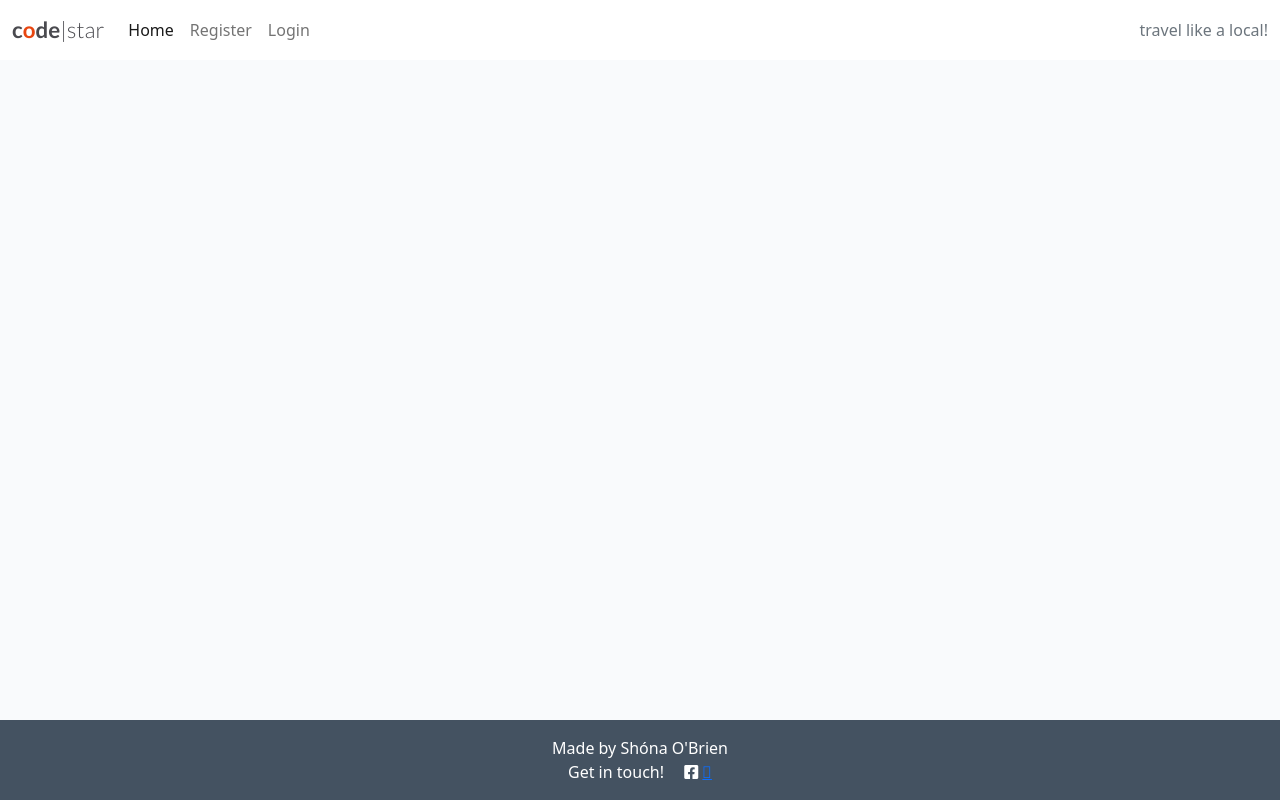
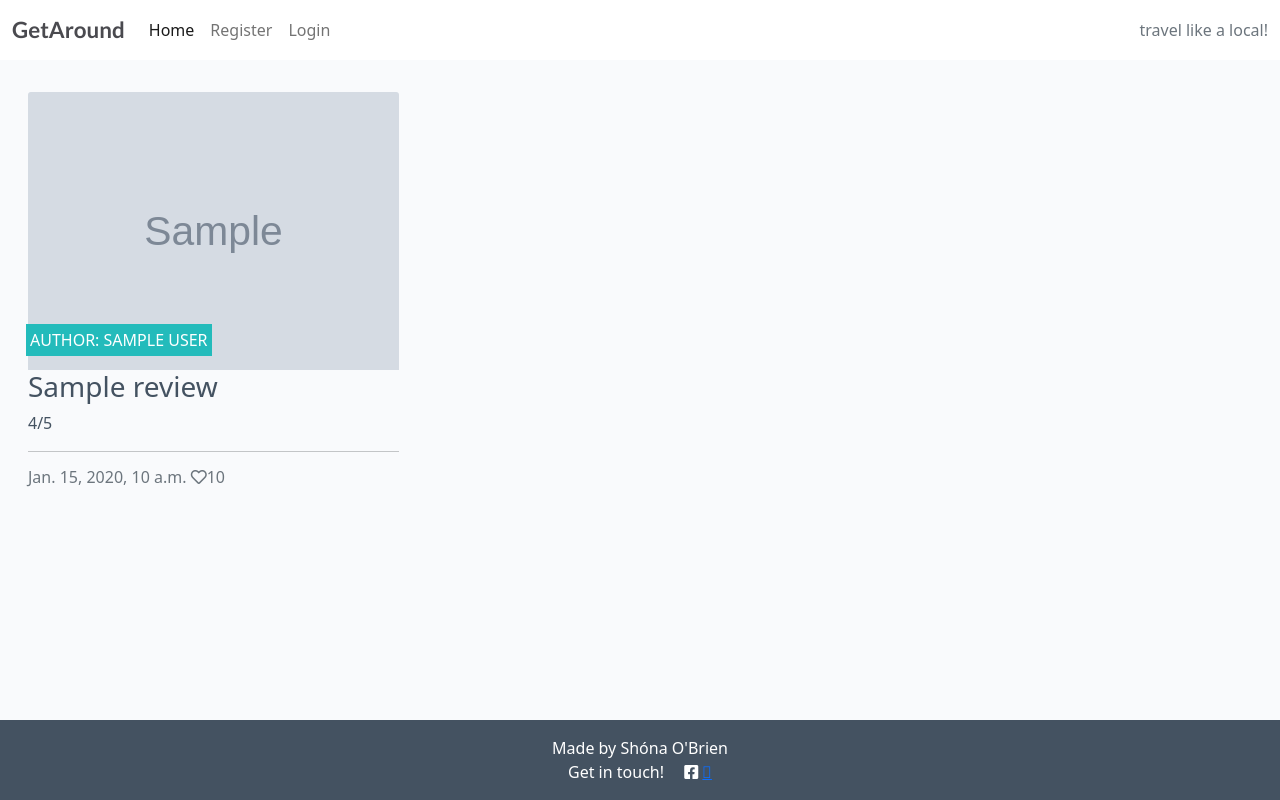
Before and after one commit to Code-Institute-Submissions/ShonaOB-GetAroundProject4_DecResub, a Django app: template templates/index.html in a window 1280 px wide. Run offline with Django 3.2, Linux system fonts and the light colour scheme; the template is opened without the code that fills it: most values are stand-ins (such as "Sample title", 1, 10 or a date in 2020); grey boxes marked "Sample" are stand-in pictures.

Commit message:
Wire up urls and html for index

```diff
--- /dev/null
+++ b/blog/urls.py
@@ -0,0 +1,7 @@
+from . import views
+from django.urls import path
+
+
+urlpatterns = [
+    path('', views.ReviewList.as_view(), name='home'),
+]
--- a/getaroundproj4/urls.py
+++ b/getaroundproj4/urls.py
@@ -16,7 +16,9 @@ Including another URLconf
 from django.contrib import admin
 from django.urls import path, include
 
+
 urlpatterns = [
     path('admin/', admin.site.urls),
+    path("", include("blog.urls"), name="blog-urls"),
     path('summernote/', include('django_summernote.urls')),
 ]
--- a/templates/base.html
+++ b/templates/base.html
@@ -26,8 +26,7 @@
 
     <nav class="navbar navbar-expand-lg navbar-light bg-white">
         <div class="container-fluid">
-            <a class="navbar-brand" href="{% url 'home' %}"><span class="brand">c<span class="red-o">o</span>de<span
-                        class="thin">|star</span></span></span></a>
+            <a class="navbar-brand" href="{% url 'home' %}"><span class="brand">GetAround</span></a>
             <button class="navbar-toggler" type="button" data-bs-toggle="collapse" data-bs-target="#navbarText"
                 aria-controls="navbarText" aria-expanded="false" aria-label="Toggle navigation">
                 <span class="navbar-toggler-icon"></span>
--- a/templates/index.html
+++ b/templates/index.html
@@ -5,13 +5,56 @@
 <div class="container-fluid">
     <div class="row">
 
-        <!-- Blog Entries Column -->
+        <!-- Review Entries Column -->
         <div class="col-12 mt-3 left">
             <div class="row">
-
+            {% for review in object_list %}
+                <div class="col-md-4">
+                    <div class="card mb-4">
+                        <div class="card-body">
+                            <div class="image-container">
+                                {% if "placeholder" in review.featured_image.url %}
+                                <img class="card-img-top"
+                                    src="https://codeinstitute.s3.amazonaws.com/fullstack/blog/default.jpg">
+                                {% else %}
+                                <img class="card-img-top" src="{{ review.featured_image.url }}">
+                                {% endif %}
+                                <div class="image-flash">
+                                    <p class="author">Author: {{ review.author }}</p>
+                                </div>
+                            </div>
+                            <a href="#" class="post-link">
+                                <h3 class="card-title">{{ review.title }}</h3>
+                                <p class="card-text">{{ review.rating }}/5</p>
+                            </a>
+                            <hr>
+                            <p class="card-text text-muted h6">{{ review.created_on }}
+                            <i class="far fa-heart"></i>{{ review.number_of_likes }}
+                            </p>
+                        </div>
+                    </div>
+                </div>
+            {% if forloop.counter|divisibleby:3 %}
+            </div>
+            <div class="row">
+            {% endif %}
+            {% endfor %}
             </div>
         </div>
     </div>
+    {% if is_paginated %}
+    <nav aria-label="Page Navigation">
+        <ul class="pagination justify-content-center">
+            {% if page_obj.has_previous %}
+            <li><a href="?page={{ page_obj.previous_page_number }}" class="page-link">&laquo; PREV </a></li>
+            {% endif %}
+            {% if page_obj.has_next %}
+            <li><a href="?page={{ page_obj.next_page_number }}" class="page-link"> NEXT &raquo;</a></li>
+
+            {% endif %}
+        </ul>
+    </nav>
+    {% endif %}
 
 </div>
 
```
Also changed, not shown: blog/views.py (+9 -4 lines).
